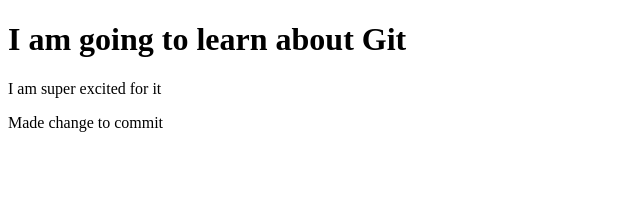
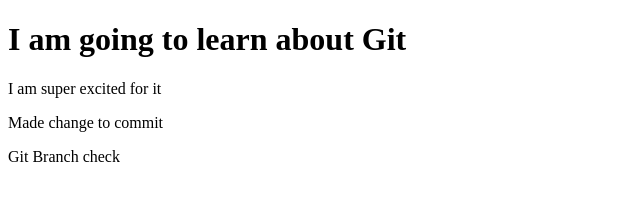
Before and after one commit to jaimin-zeus/git-training, a plain HTML site: page index.html in a window 1280 px wide. Shown: the whole page, without its empty margins (0-640 px from the left). Drawn offline with Linux system fonts and the light colour scheme.

Commit message:
branch add

```diff
--- a/index.html
+++ b/index.html
@@ -10,5 +10,6 @@
     <h1>I am going to learn about Git</h1>
     <p>I am super excited for it</p>
     <p>Made change to commit</p>
+    <p>Git Branch check</p>
 </body>
 </html>
```
